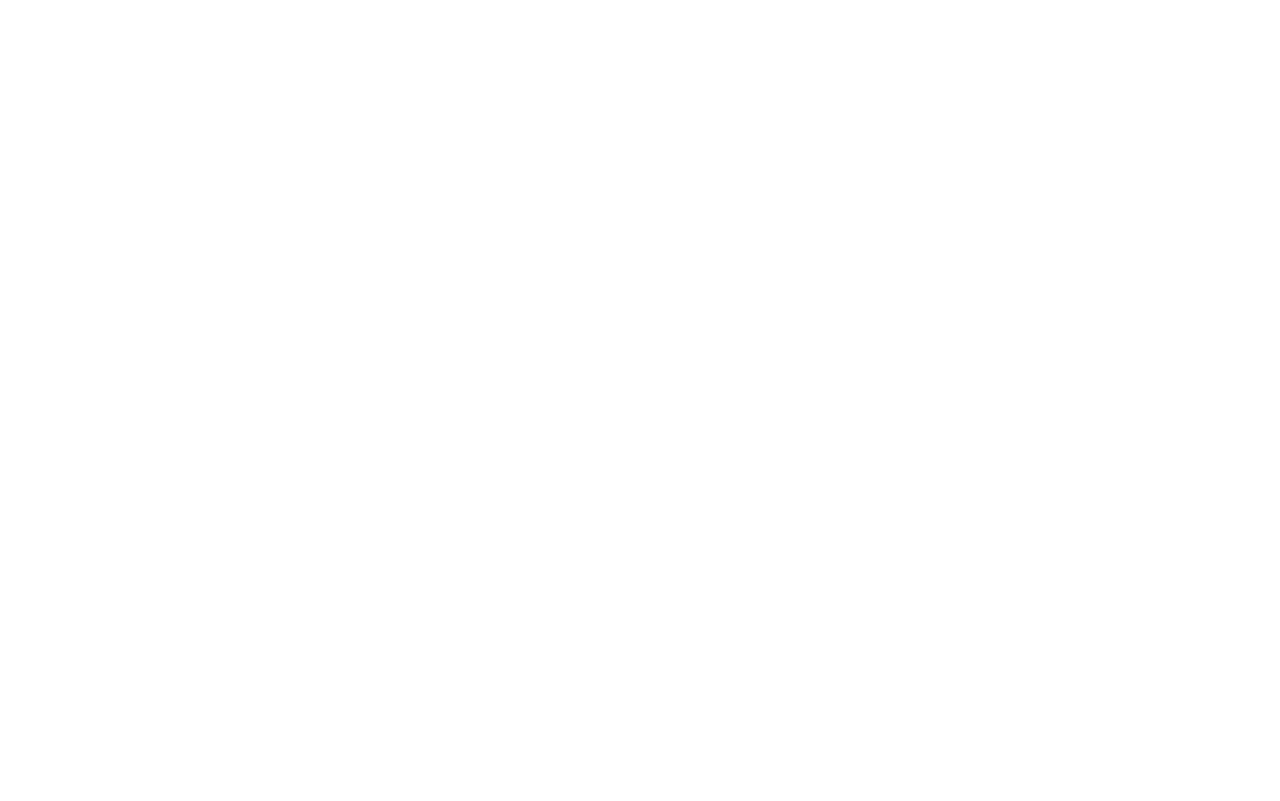
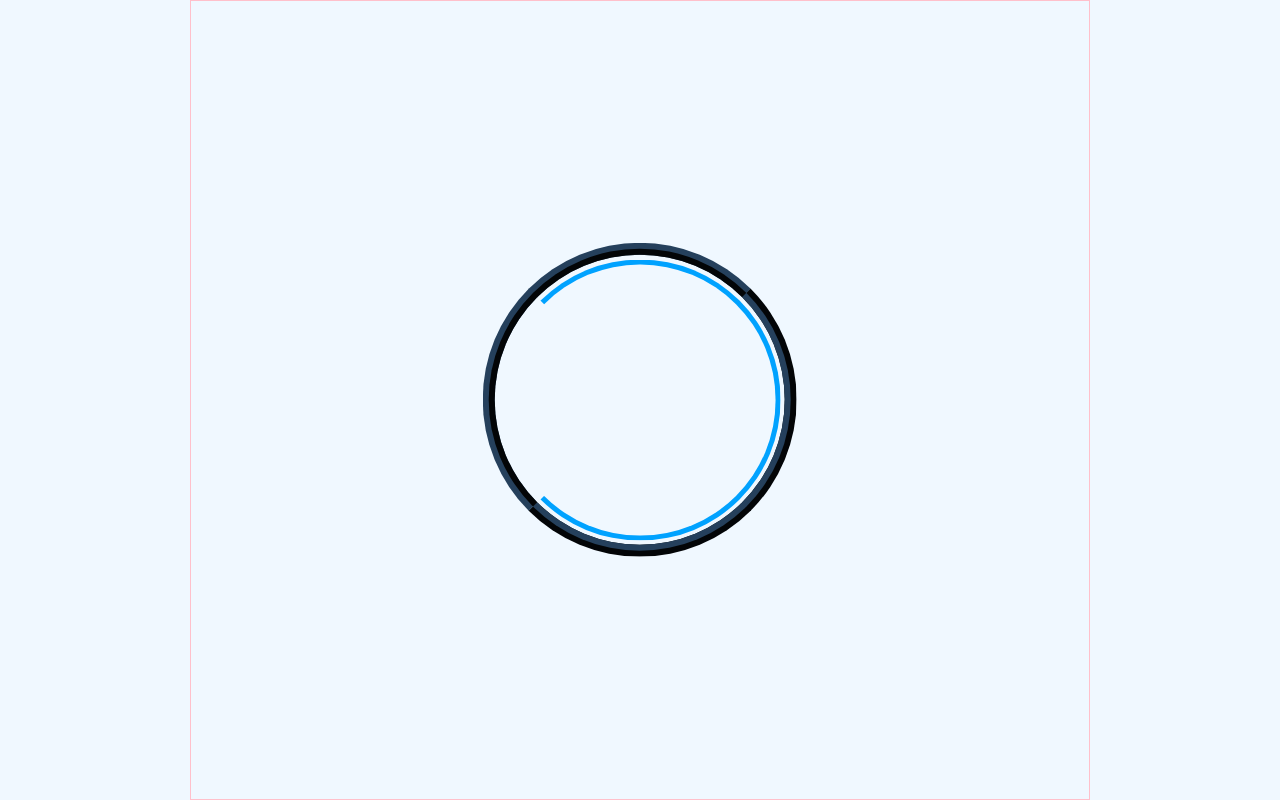
Before and after one commit to jiwonjulietyoon/around-the-world, a Vue app: page / in a window 1280 px wide. Shown: the top 801 px of the page. Built offline with nearby package versions, Linux system fonts and the light colour scheme.

Commit message:
[ADD] Add globe to intro section

```diff
--- a/src/App.vue
+++ b/src/App.vue
@@ -22,6 +22,4 @@
 <style lang="scss">
 @import "./css/reset.css";
 @import "@/css/style.scss";
-
-
 </style>
--- a/src/components/IntroSection/Intro.vue
+++ b/src/components/IntroSection/Intro.vue
@@ -1,6 +1,12 @@
 <template>
-  <div>
-
+  <div class="intro-container">
+    <div class="globe-outer">
+      <div class="globe">
+        <div class="band b1"></div>
+        <div class="band b2"></div>
+        <div class="band b3"></div>
+      </div>
+    </div>
   </div>
 </template>
 
@@ -18,5 +24,38 @@
 <style lang="scss" scoped>
 @import "@/css/style.scss";
 
+.intro-container {
+  width: 100%;
+  min-width: 350px;
+  max-width: 900px;
+  height: 100%;
+  min-height: 400px;
+  border: 1px solid pink;
+  @include center-item;
+}
+.globe-outer {
+  width: 35%;
+  padding-top: 35%;
+  @include center-item;
+}
+.globe {
+  width: 100%;
+  height: 100%;
+  border-radius: 50%;
+  @include center-item;
+  border: 12px ridge $bg-dk-bl;
+  & > .band {
+    border-radius: 50%;
+    @include center-item;
+    &.b1 {
+      width: calc(100% - 10px);
+      height: calc(100% - 10px);
+      border-width: 5px;
+      border-style: solid;
+      border-color: $blue-accent $blue-accent $blue-accent $transparent;
+    }
+  }
+}
+
 
 </style>
--- a/src/css/style.scss
+++ b/src/css/style.scss
@@ -12,6 +12,7 @@
 $gray: #8D9CB2;
 $gray-lt: #9AAEBB;
 
+$transparent: rgba(255, 255, 255, 0);
 
 // * * * * * * * * * GENERAL * * * * * * * * * * * * //
 
--- a/src/views/Home.vue
+++ b/src/views/Home.vue
@@ -43,7 +43,11 @@
   height: 100vh;
   overflow-y: hidden;
   overflow-x: auto;
+  position: relative;
 }
 
+section.intro {
+  background-color: $bg-lt;
+}
 
 </style>
```
